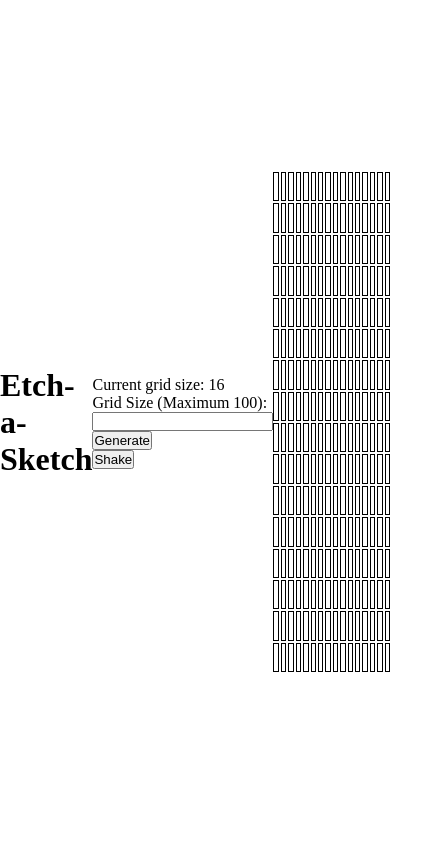
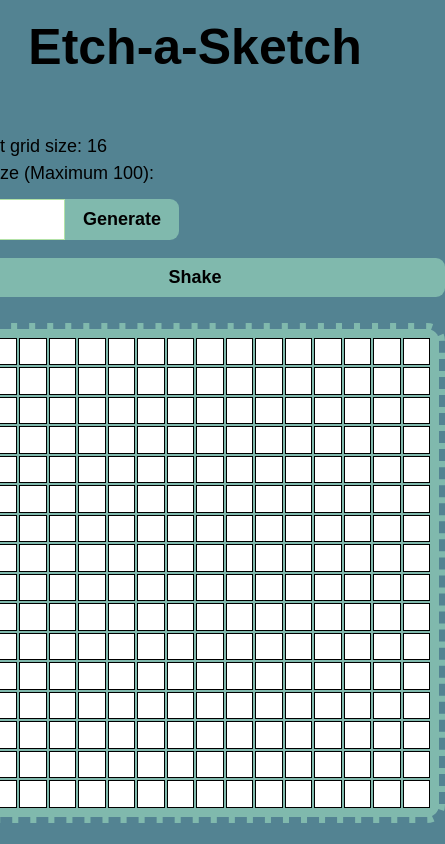
Before and after one commit to jrome3920/etch-a-sketch, a plain HTML site: page index.html in a window 390 px wide. Shown: the whole page, 445 px wide, since content can reach past the window. Drawn offline with Linux system fonts and the light colour scheme; a web font is replaced by a local one.

Commit message:
Modified styling, added transitions and responsive styling

```diff
--- a/style.css
+++ b/style.css
@@ -1,7 +1,22 @@
+@import url('https://fonts.googleapis.com/css2?family=Cabin+Sketch:wght@400;700&display=swap');
+
 * {
     margin: 0;
     padding: 0;
     box-sizing: border-box;
+    font-family: "Cabin Sketch", sans-serif;
+    font-style: normal;
+    font-size: 18px;
+}
+
+:root {
+    --font-weight-default: 400;
+    --font-weight-bold: 700;
+
+    --color-1: #538392;
+    --color-2: #538392;
+    --color-3: #80B9AD;
+    --color-4: #B3E2A7;
 }
 
 html {
@@ -9,12 +24,123 @@ html {
     min-height: 100%;
 }
 
+body{
+    background-color: var(--color-1);
+}
+
+p{
+    margin-bottom: 6px;
+    width: auto;
+}
+
+.title{
+    font-size: 50px;
+}
+
 .content-wrapper {
     width: 100%;
-    height: 100vh;
-    max-width: 1280px;
+    max-width: 650px;
     margin: auto;
+    display: grid;
+    justify-content: center;
+    grid-template-columns: repeat(3, 1fr);
+}
+
+.title {
+    margin-bottom: 2rem ;
+    grid-column: span 3;
+    text-align: center;
+    line-height: 1;
+}
+
+#grid-container{
+    border: 6px dashed var(--color-1);
+    padding: .5rem;
+    border-radius: 1rem;
+    background-color: var(--color-3);
+    grid-column: span 2;
+    margin: auto;
+}
+
+.controls{
+    height: 90%;
     display: flex;
-    justify-content: center;
-    align-items: center;
+    flex-direction: column;
+    padding: 1rem;
 }
+
+.btn{
+    padding: .5rem 1rem;
+    border: none;
+    font-weight: bold;
+    cursor: pointer;
+    background-color: var(--color-3);
+    border-radius: .5rem;
+}
+
+.btn-generate{
+    border-radius: 0;
+}
+
+.btn-shake{
+    margin-top: 1rem;
+    width: 100%;
+}
+
+.input-wrapper{
+    display: flex;
+    overflow: hidden;
+    border-radius: .5rem;
+    margin-top: .5rem;
+}
+
+.input{
+    width: 120px;
+    padding: .5rem 1rem;
+    border: 1px solid var(--color-4);
+
+    &:focus{
+        outline: none;
+    }
+}
+
+#error-alert{
+    color: red;
+    font-size: 14px;
+}
+
+/* ------------Animation when the Grid Resets----------- */
+
+@keyframes shake {
+    0% { transform: rotate(0deg); }
+    25% { transform: rotate(-5deg); }
+    50% { transform: rotate(5deg); }
+    75% { transform: rotate(-5deg); }
+    100% { transform: rotate(0deg); }
+  }
+
+.shake {
+    animation: shake .4s;
+}
+
+/* --------CSS for devices with a maximum width of 768px ---------*/
+@media screen and (max-width: 768px) {
+    .controls{
+        grid-column: span 3;
+        width: 500px;
+        margin: auto;
+        padding: 1rem 0 2rem 0;
+    }
+
+    .input-wrapper{
+        display: inline-flex;
+    }
+
+    .btn-shake{
+        flex: 0 0 auto;
+    }
+
+    #grid-container{
+       grid-column: span 3;
+    }
+}
```
